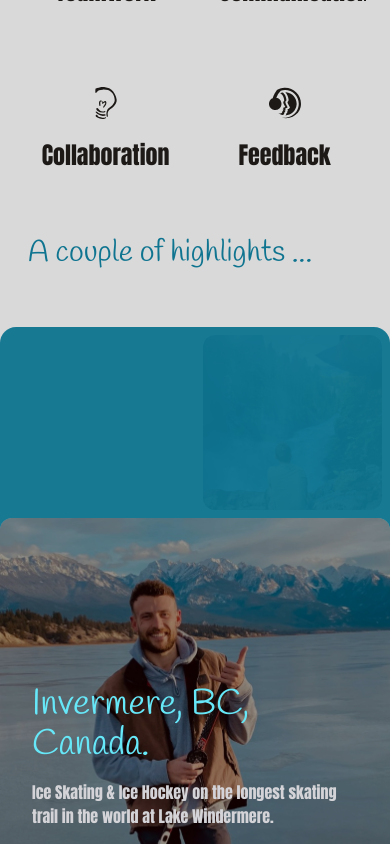
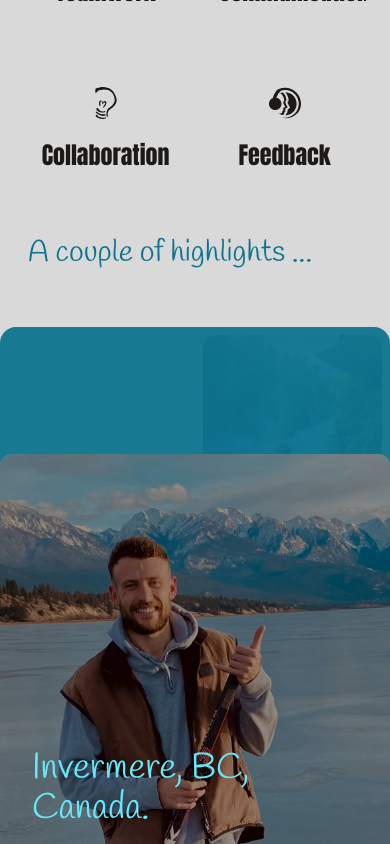
Before and after one commit to matthew-ranford/new-portfolio, a Next.js app: page /about in a window 390 px wide. Both pictures are taken after a click on the element 97 px from the left and 3303 px from the top of the page. Shown: the part 2881-3725 px from the top of the page. Built offline with nearby package versions, Linux system fonts and the light colour scheme.

Commit message:
Trying to fix responsive issues for layout-grid

```diff
--- a/components/ui/layout-grid.tsx
+++ b/components/ui/layout-grid.tsx
@@ -38,7 +38,7 @@ export const LayoutGrid = ({ cards }: { cards: Card[] }) => {
               card.className,
               'relative overflow-hidden',
               selected?.id === card.id
-                ? 'rounded-xl absolute inset-0 h-1/2 md:h-2/3 2xl:h-5/6 5xl:h-3/4 6xl:h-3/4 w-full md:w-1/2 2xl:w-2/3 5xl:w-11/12 6xl:w-11/12 m-auto z-50 flex justify-center items-center flex-wrap flex-col'
+                ? 'rounded-xl absolute inset-0 h-2/3 sm:h-full md:h-5/6 2xl:h-5/6 5xl:h-3/4 6xl:h-3/4 w-full sm:w-11/12 md:w-11/12 lg:w-2/3 2xl:w-3/4 3xl:w-11/12 4xl:w-11/12 5xl:w-11/12 6xl:w-11/12 m-auto sm:my-10 md:my-20 2xl:my-28 3xl:my-32 5xl:my-44 6xl:my-48 z-50 flex justify-center items-center flex-wrap flex-col'
                 : lastSelected?.id === card.id
                 ? 'z-40 rounded-xl h-full w-full cursor-pointer'
                 : 'rounded-xl h-full w-full cursor-pointer'
@@ -53,7 +53,7 @@ export const LayoutGrid = ({ cards }: { cards: Card[] }) => {
       <motion.div
         onClick={handleOutsideClick}
         className={cn(
-          'absolute h-full w-full left-0 top-0 dark:bg-orange-300 bg-cyan-700 opacity-0 z-10 rounded-2xl cursor-pointer',
+          'absolute h-full w-full sm:h-svh left-0 top-0 dark:bg-orange-300 bg-cyan-700 opacity-0 z-10 rounded-2xl cursor-pointer',
           selected?.id ? 'pointer-events-auto' : 'pointer-events-none'
         )}
         animate={{ opacity: selected?.id ? 0.95 : 0 }}
```
